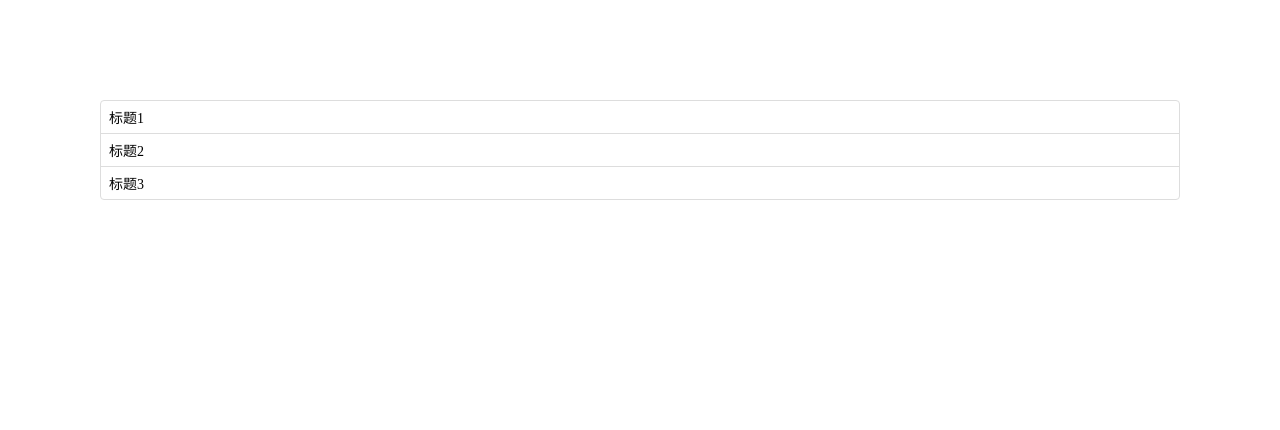
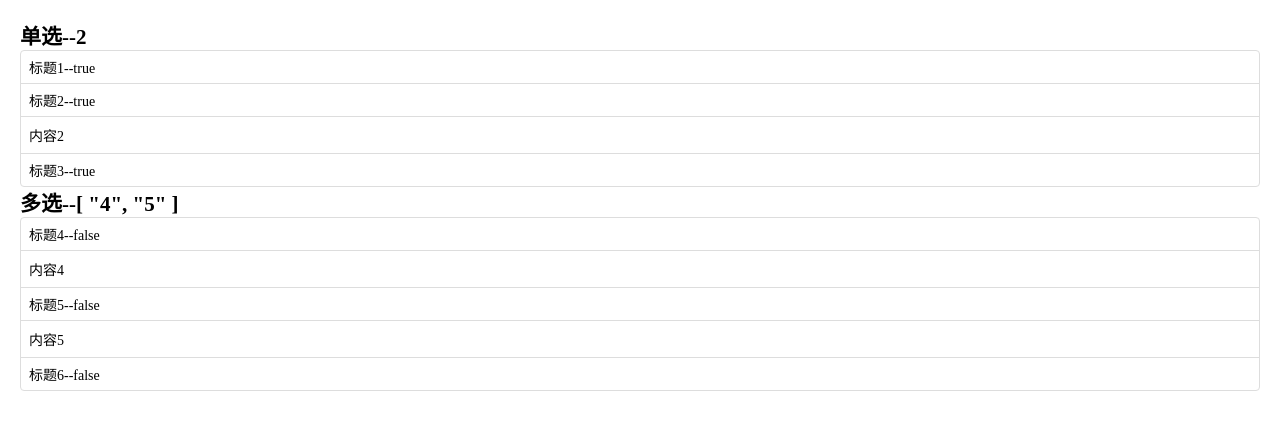
Before and after one commit to doria76593/vue2-lunzi, a Vue app: page / in a window 1280 px wide. Shown: the top 430 px of the page. Built offline with nearby package versions, Linux system fonts and the light colour scheme.

Commit message:
collapse-注意单向数据流

```diff
--- a/src/collapse-item.vue
+++ b/src/collapse-item.vue
@@ -1,6 +1,6 @@
 <template>
   <div class="collapseItem">
-    <div class="title" @click="open=!open">{{title}}</div>
+    <div class="title" @click="toggle">{{title}}--{{single}}</div>
     <div class="content" v-if="open">
       <slot></slot>
     </div>
@@ -9,8 +9,13 @@
 <script>
 export default {
   name: 'GCollapseItem',
+  inject: ['eventBus'],
   props: {
     title: {
+      type: String,
+      required: true,
+    },
+    name: {
       type: String,
       required: true,
     },
@@ -18,9 +23,41 @@ export default {
   data() {
     return {
       open: false,
+      single: true,
     }
   },
-  methods: {},
+  mounted() {
+    this.eventBus.$on('update:selected', (name) => {
+      if (this.single) {
+        if (name === this.name) {
+          this.show()
+        } else {
+          this.close()
+        }
+      } else {
+        if (name.indexOf(this.name) > -1) {
+         this.show()
+        } else {
+         this.close()
+        }
+      }
+    })
+  },
+  methods: {
+    show() {
+      this.open = true
+    },
+    close() {
+      this.open = false
+    },
+    toggle() {
+      if (this.open === false) {
+        this.eventBus.$emit('update:addSelected', this.name)
+      } else {
+        this.eventBus.$emit('update:removeSelected', this.name)
+      }
+    },
+  },
 }
 </script>
 <style scoped lang="scss">
--- a/src/collapse.vue
+++ b/src/collapse.vue
@@ -4,10 +4,56 @@
   </div>
 </template>
 <script>
+import Vue from 'vue'
 export default {
   name: 'GCollapse',
+  props: {
+    selected: {
+      type: [String, Array],
+      required: true,
+    },
+    single: {
+      type: Boolean,
+      default: true,
+    },
+  },
   data() {
-    return {}
+    return {
+      eventBus: new Vue(),
+    }
+  },
+  provide() {
+    return {
+      eventBus: this.eventBus,
+    }
+  },
+  mounted() {
+    this.$children.forEach((vm) => {
+      vm.single = this.single
+    })
+    this.eventBus.$emit('update:selected', this.selected)
+
+    this.eventBus.$on('update:addSelected', (name) => {
+      let selectedCopy = JSON.parse(JSON.stringify(this.selected))
+      if (this.single) {
+        selectedCopy = name
+      } else {
+        selectedCopy.push(name)
+      }
+      this.$emit('update:selected', selectedCopy)
+      this.eventBus.$emit('update:selected', selectedCopy)
+    })
+    this.eventBus.$on('update:removeSelected', (name) => {
+      let selectedCopy = JSON.parse(JSON.stringify(this.selected))
+      if (this.single) {
+        selectedCopy = name
+      } else {
+        let index = selectedCopy.indexOf(name)
+        selectedCopy.splice(index, 1)
+      }
+      this.$emit('update:selected', selectedCopy)
+      this.eventBus.$emit('update:selected', selectedCopy)
+    })
   },
   methods: {},
 }
--- a/src/cs/demo6.vue
+++ b/src/cs/demo6.vue
@@ -1,18 +1,27 @@
 <template>
-  <div style="padding: 100px;">
-    <g-collapse>
-      <g-collapse-item title="标题1">内容1</g-collapse-item>
-      <g-collapse-item title="标题2">内容2</g-collapse-item>
-      <g-collapse-item title="标题3">内容3</g-collapse-item>
+  <div style="padding: 20px;">
+    <h2>单选--{{selected1}}</h2>
+    <g-collapse :selected.sync="selected1">
+      <g-collapse-item title="标题1" name="1">内容1</g-collapse-item>
+      <g-collapse-item title="标题2" name="2">内容2</g-collapse-item>
+      <g-collapse-item title="标题3" name="3">内容3</g-collapse-item>
     </g-collapse>
-
+    <h2>多选--{{selected2}}</h2>
+    <g-collapse :selected.sync="selected2" :single="false">
+      <g-collapse-item title="标题4" name="4">内容4</g-collapse-item>
+      <g-collapse-item title="标题5" name="5">内容5</g-collapse-item>
+      <g-collapse-item title="标题6" name="6">内容6</g-collapse-item>
+    </g-collapse>
   </div>
 </template>
 <script>
 export default {
   components: {},
   data() {
-    return {}
+    return {
+      selected1: '2',
+      selected2: ['4', '5'],
+    }
   },
   methods: {},
 }
```
